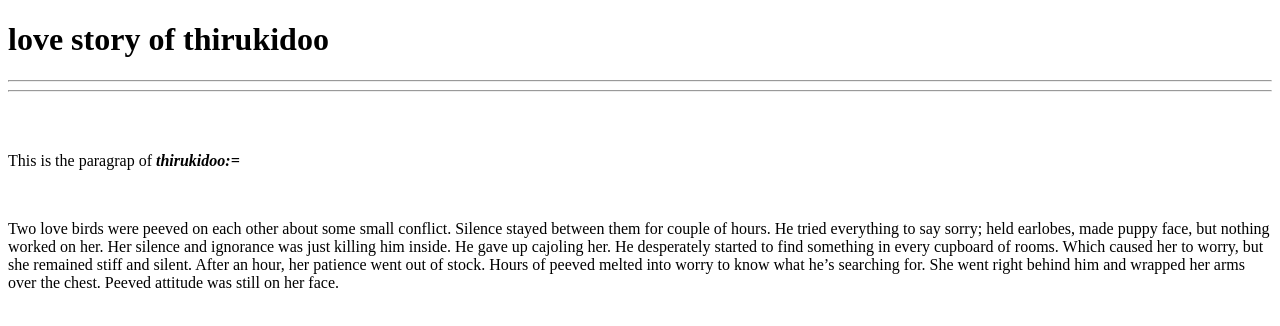
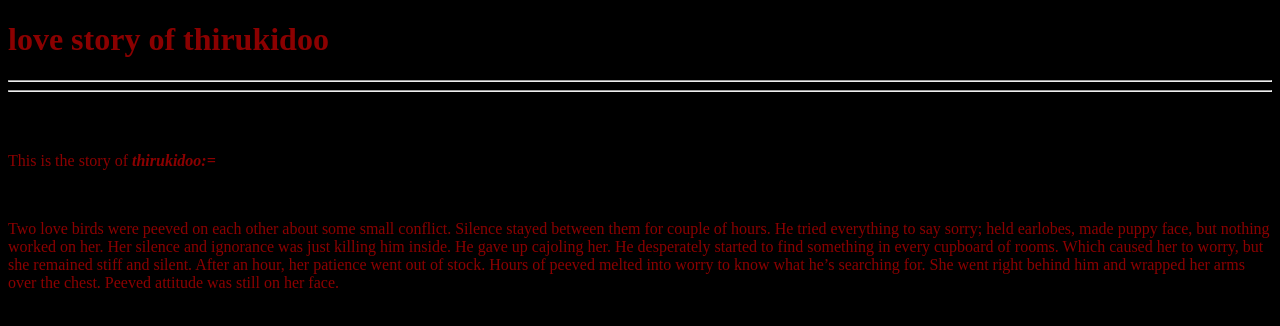
Before and after one commit to thirukidooo/my-first-project, a plain HTML site: page index.html in a window 1280 px wide. Drawn offline with Linux system fonts and the light colour scheme.

Commit message:
colored a website

```diff
--- a/index.html
+++ b/index.html
@@ -5,16 +5,35 @@
   <meta charset="utf-8">
   <title>thirukidoo website</title>
   </head>
-  <body>
-    <h1>love story of thirukidoo</h1>
+  <body style="background-color:black;">
+    <h1 style=" color:darkred;">love story of thirukidoo</h1>
 
     <hr>
     <hr>
     <br>
     <br>
-  <p>This is the paragrap of <b><i>thirukidoo:=</i></b></p>
+
+
+
+
+
+
+  <p style="color:darkred;"> This is the story of <b><i>thirukidoo:=</i></b></p>
   <br>
-  <p>Two love birds were peeved on each other about some small conflict. Silence stayed between them for couple of hours. He tried everything to say sorry; held earlobes, made puppy face, but nothing worked on her. Her silence and ignorance was just killing him inside. He gave up cajoling her. He desperately started to find something in every cupboard of rooms. Which caused her to worry, but she remained stiff and silent. After an hour, her patience went out of stock. Hours of peeved melted into worry to know what he’s searching for. She went right behind him and wrapped her arms over the chest. Peeved attitude was still on her face.</p>
+  <p style="color:darkred;">Two love birds were peeved on each other about some small conflict. Silence stayed between them for couple of hours. He tried everything to say sorry; held earlobes, made puppy face, but nothing worked on her. Her silence and ignorance was just killing him inside. He gave up cajoling her. He desperately started to find something in every cupboard of rooms. Which caused her to worry, but she remained stiff and silent. After an hour, her patience went out of stock. Hours of peeved melted into worry to know what he’s searching for. She went right behind him and wrapped her arms over the chest. Peeved attitude was still on her face.</p>
+
+
+
+
+
+
+
+
+
+
+
+
+
 
 
   </body>
```
